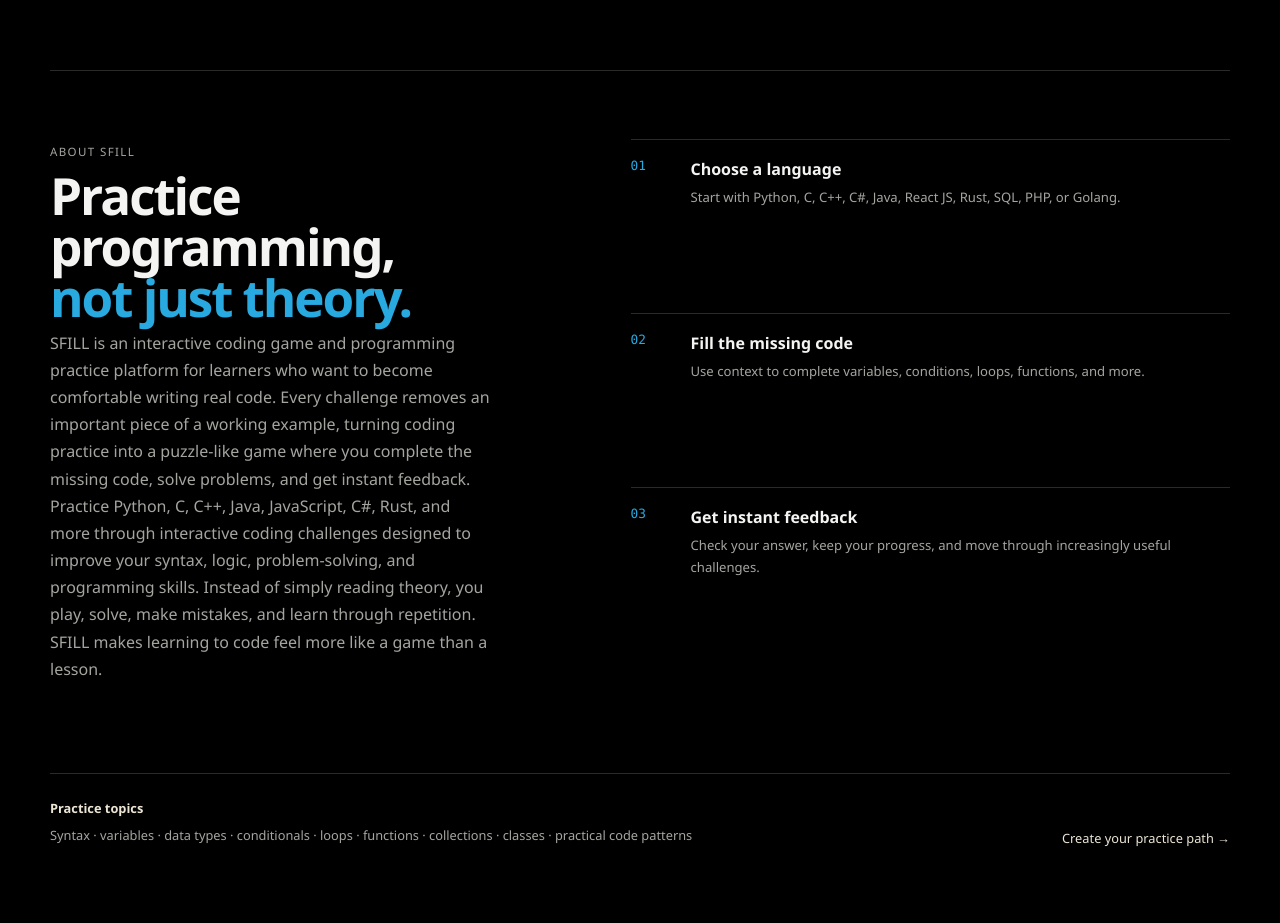
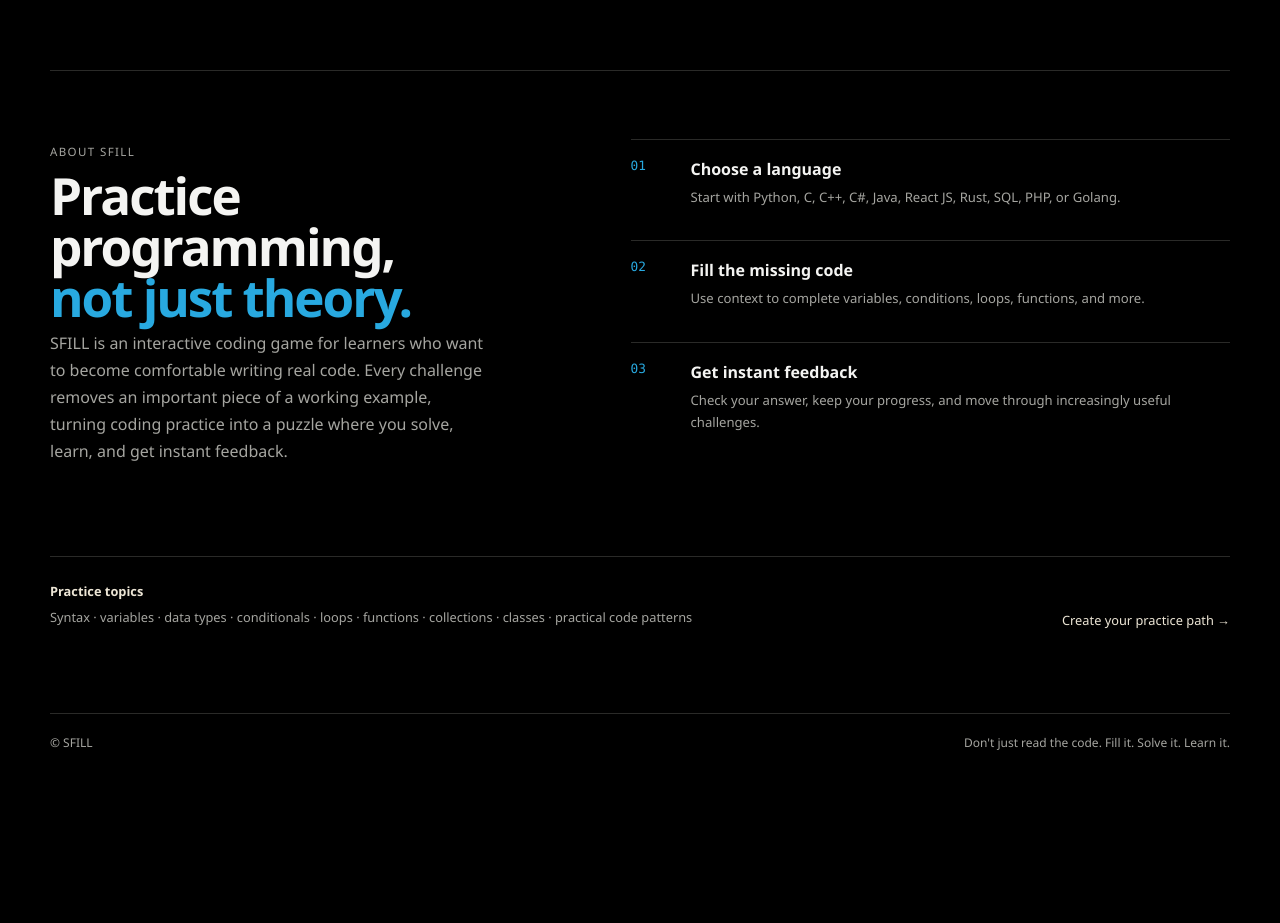
Before and after one commit to deept-369/SFILL, a Flask app: page / in a window 1280 px wide. Shown: the part 1603-2526 px from the top of the page. After the commit the page ends 2353 px from the top, so only its background shows below. Run offline with Flask 3, Linux system fonts and the light colour scheme; some libraries are stand-ins or nearby versions.

Commit message:
Update home.html

```diff
--- a/templates/home.html
+++ b/templates/home.html
@@ -114,11 +114,8 @@
           <span class="challenge-kicker">About SFILL</span>
           <h2>Practice programming,<br /><em>not just theory.</em></h2>
           <p>
-           SFILL is an interactive coding game and programming practice platform for learners who want to become comfortable writing real code. Every challenge removes an important piece of a working example, turning coding practice into a puzzle-like game where you complete the missing code, solve problems, and get instant feedback.
+           SFILL is an interactive coding game for learners who want to become comfortable writing real code. Every challenge removes an important piece of a working example, turning coding practice into a puzzle where you solve, learn, and get instant feedback.
 
-Practice Python, C, C++, Java, JavaScript, C#, Rust, and more through interactive coding challenges designed to improve your syntax, logic, problem-solving, and programming skills. Instead of simply reading theory, you play, solve, make mistakes, and learn through repetition.
-
-SFILL makes learning to code feel more like a game than a lesson.
           </p>
         </div>
         <div class="about-steps">
```
